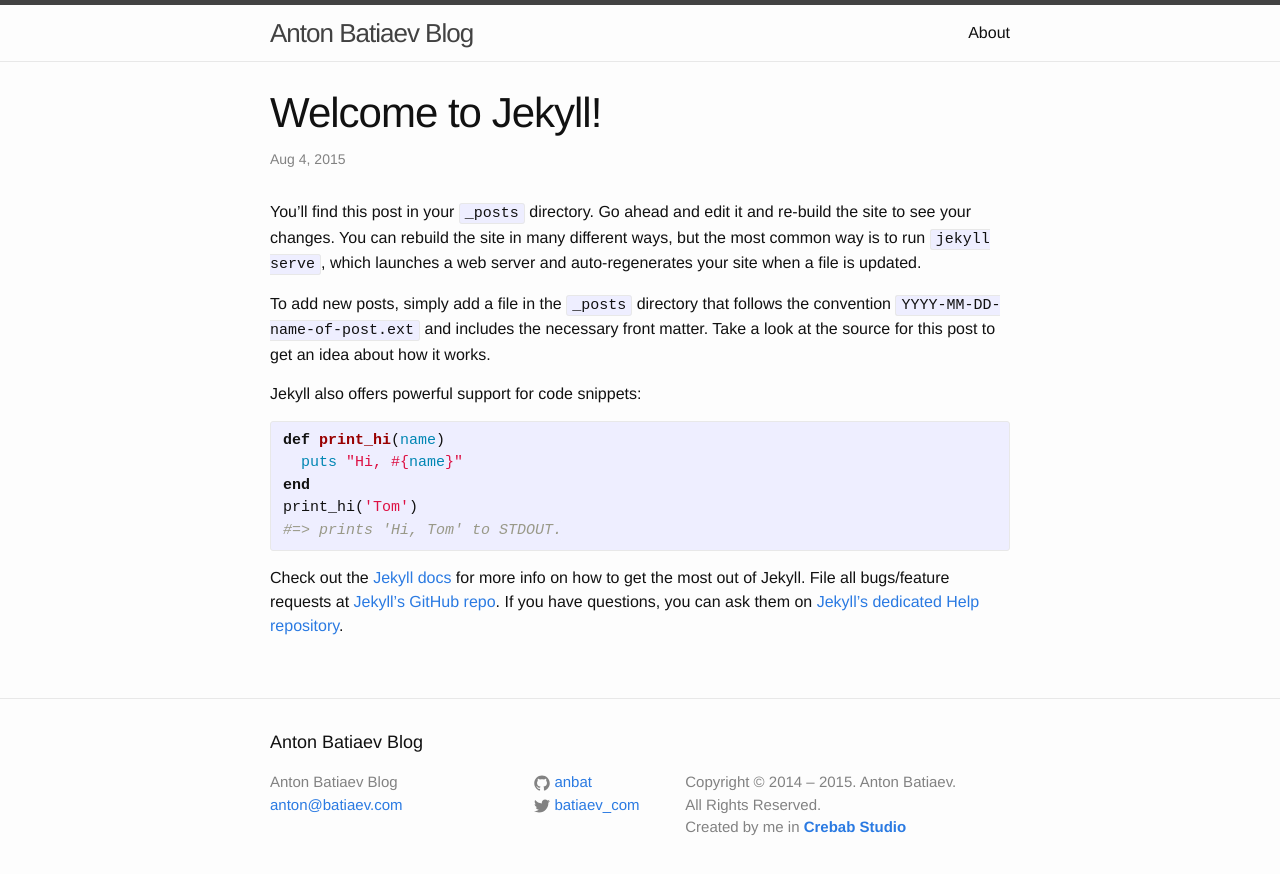
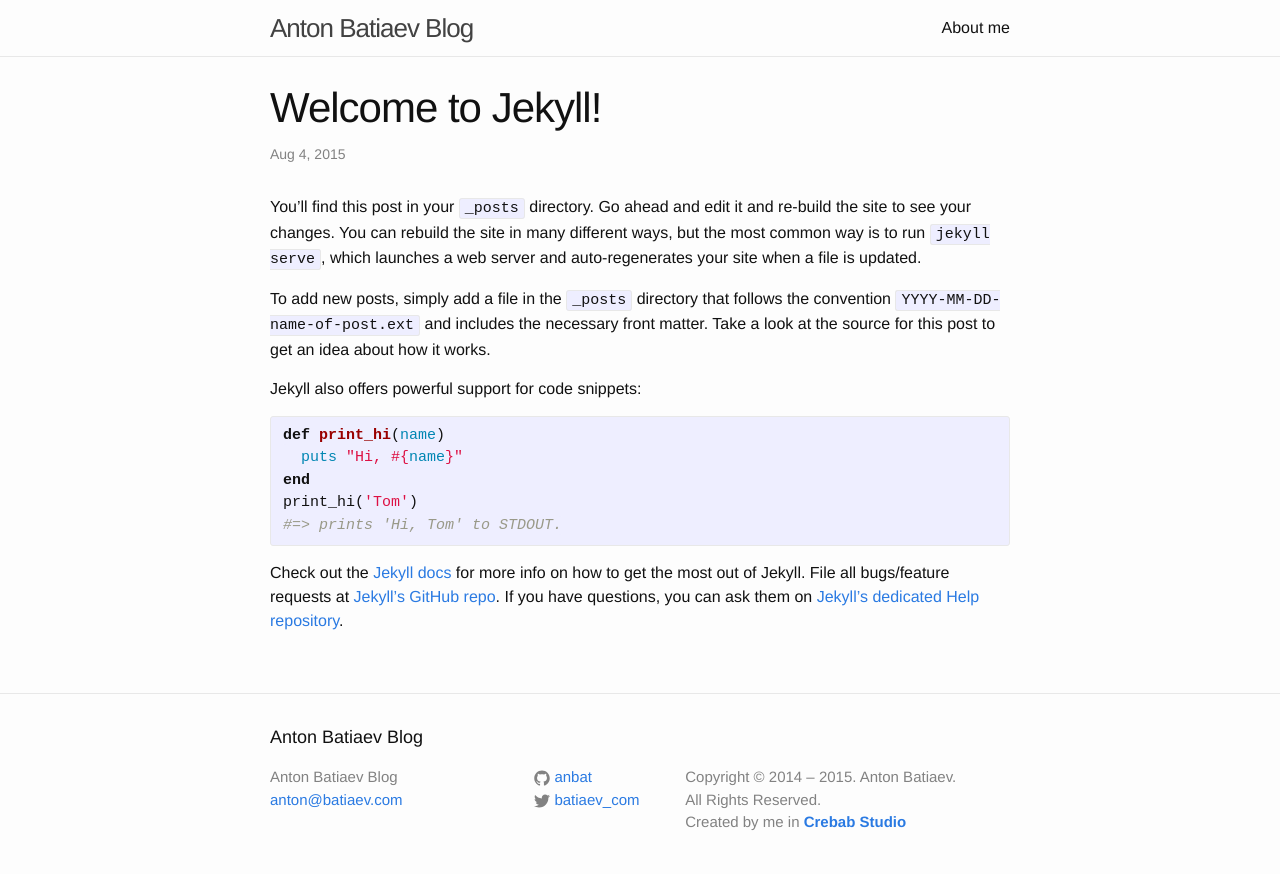
Before and after one commit to Batiaev/blog, a Jekyll site: the page built from _posts/2015-08-04-welcome-to-jekyll.md, in a window 1280 px wide. Shown: the top 874 px of the page. Built offline with Jekyll 4.4.1, drawn with Linux system fonts in a browser that asks for light colours.

Commit message:
remove default about page

```diff
--- a/_includes/header.html
+++ b/_includes/header.html
@@ -5,20 +5,14 @@
     <a class="site-title" href="{{ site.baseurl }}/">{{ site.title }}</a>
 
     <nav class="site-nav">
-      <a href="#" class="menu-icon">
-        <svg viewBox="0 0 18 15">
-          <path fill="#424242" d="M18,1.484c0,0.82-0.665,1.484-1.484,1.484H1.484C0.665,2.969,0,2.304,0,1.484l0,0C0,0.665,0.665,0,1.484,0 h15.031C17.335,0,18,0.665,18,1.484L18,1.484z"/>
-          <path fill="#424242" d="M18,7.516C18,8.335,17.335,9,16.516,9H1.484C0.665,9,0,8.335,0,7.516l0,0c0-0.82,0.665-1.484,1.484-1.484 h15.031C17.335,6.031,18,6.696,18,7.516L18,7.516z"/>
-          <path fill="#424242" d="M18,13.516C18,14.335,17.335,15,16.516,15H1.484C0.665,15,0,14.335,0,13.516l0,0 c0-0.82,0.665-1.484,1.484-1.484h15.031C17.335,12.031,18,12.696,18,13.516L18,13.516z"/>
-        </svg>
-      </a>
 
       <div class="trigger">
-        {% for page in site.pages %}
+          <a class="page-link" href="https://batiaev.com">About me</a>
+        <!-- {% for page in site.pages %}
           {% if page.title %}
           <a class="page-link" href="{{ page.url | prepend: site.baseurl }}">{{ page.title }}</a>
           {% endif %}
-        {% endfor %}
+        {% endfor %} -->
       </div>
     </nav>
 
--- a/_sass/_layout.scss
+++ b/_sass/_layout.scss
@@ -2,7 +2,6 @@
  * Site header
  */
 .site-header {
-    border-top: 5px solid $grey-color-dark;
     border-bottom: 1px solid $grey-color-light;
     min-height: 56px;
 
```
Also changed, not shown: about.md (deleted, +0 -13 lines), _posts/2015-08-04-welcome-to-jekyll.md (renamed from _posts/2015-08-04-welcome-to-jekyll.markdown).
